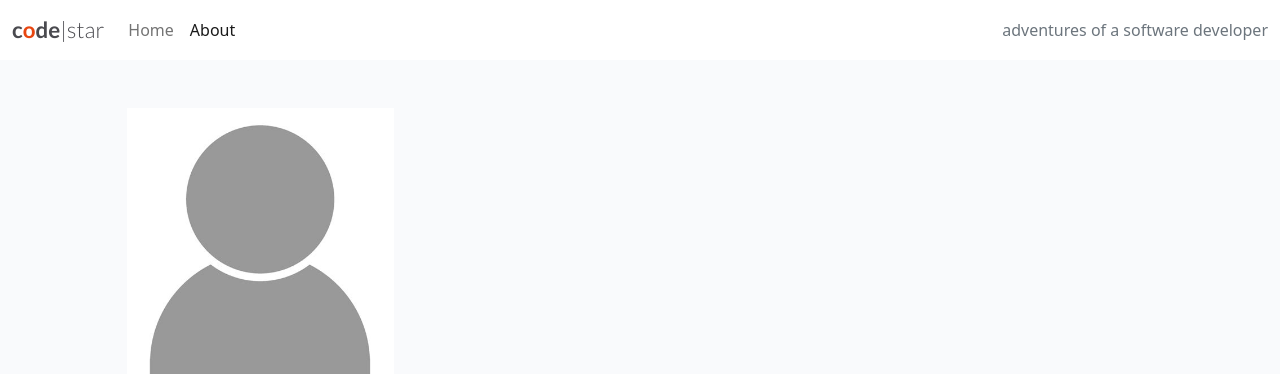
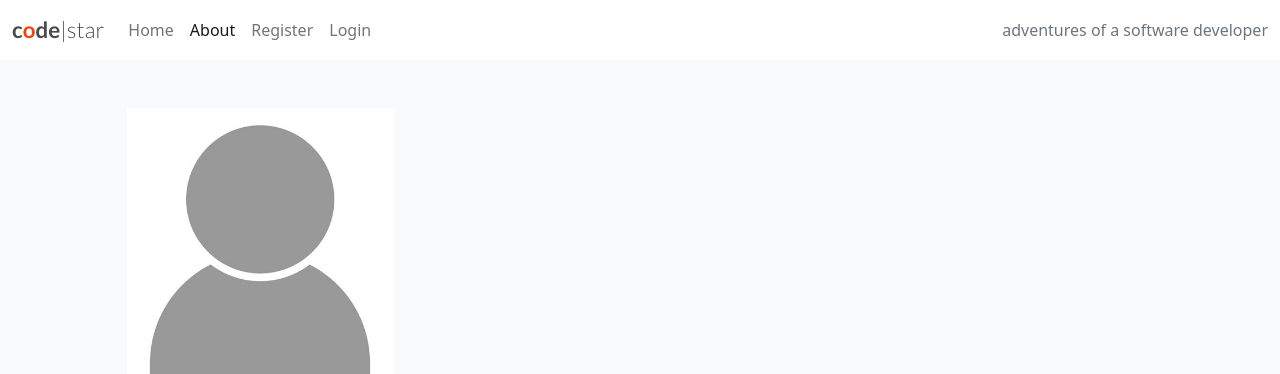
Before and after one commit to fspruce/django_blog, a Django app: page /about/ in a window 1280 px wide. Shown: the top 374 px of the page. Run offline with Django 4.2, Linux system fonts and the light colour scheme; data that the repository does not hold is empty; parts of the project's set-up code (start-up, migrations or seed data) failed here and were passed over.

Commit message:
Add login/logout/register to the navbar, Add login page, Add register page

```diff
--- a/codestar/settings.py
+++ b/codestar/settings.py
@@ -28,7 +28,7 @@ TEMPLATES_DIR = os.path.join(BASE_DIR, 'templates')
 SECRET_KEY = os.environ.get('SECRET_KEY')
 
 # SECURITY WARNING: don't run with debug turned on in production!
-DEBUG = True
+DEBUG = False
 
 
 ALLOWED_HOSTS = [
--- a/templates/base.html
+++ b/templates/base.html
@@ -2,6 +2,10 @@
 
 {% url 'home' as home_url %}
 {% url 'about' as about_url %}
+{% url 'account_login' as login_url %}
+{% url 'account_signup' as signup_url %}
+{% url 'account_logout' as logout_url %}
+
 
 <!DOCTYPE html>
 <html class="h-100" lang="en">
@@ -49,6 +53,24 @@
               About
             </a>
           </li>
+          {% if user.is_authenticated %}
+          <li class="nav-item">
+            <a class="nav-link" {% if request.path == logout_url %}active{% endif %} aria-current="page" href="{% url 'account_logout' %}">
+              Logout
+            </a>
+          </li>
+          {% else %}
+          <li class="nav-item">
+            <a class="nav-link" {% if request.path == signup_url %}active{% endif %} aria-current="page" href="{% url 'account_signup' %}">
+              Register
+            </a>
+          </li>
+          <li class="nav-item">
+            <a class="nav-link" {% if request.path == login_url %}active{% endif %} aria-current="page" href="{% url 'account_login' %}">
+              Login
+            </a>
+          </li>
+          {% endif %}
         </ul>
         <span class="navbar-text text-muted">
           adventures of a software developer
```
